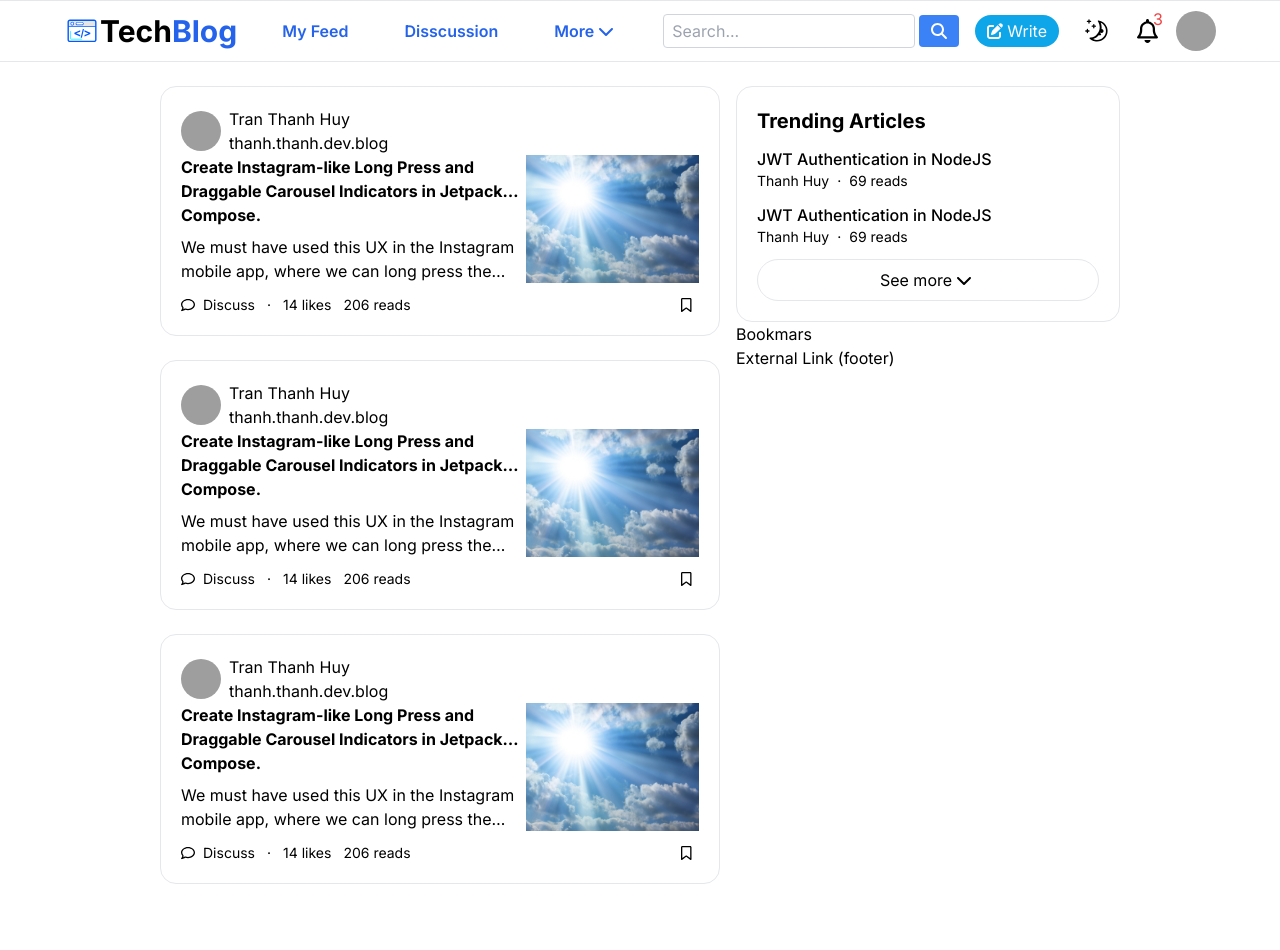
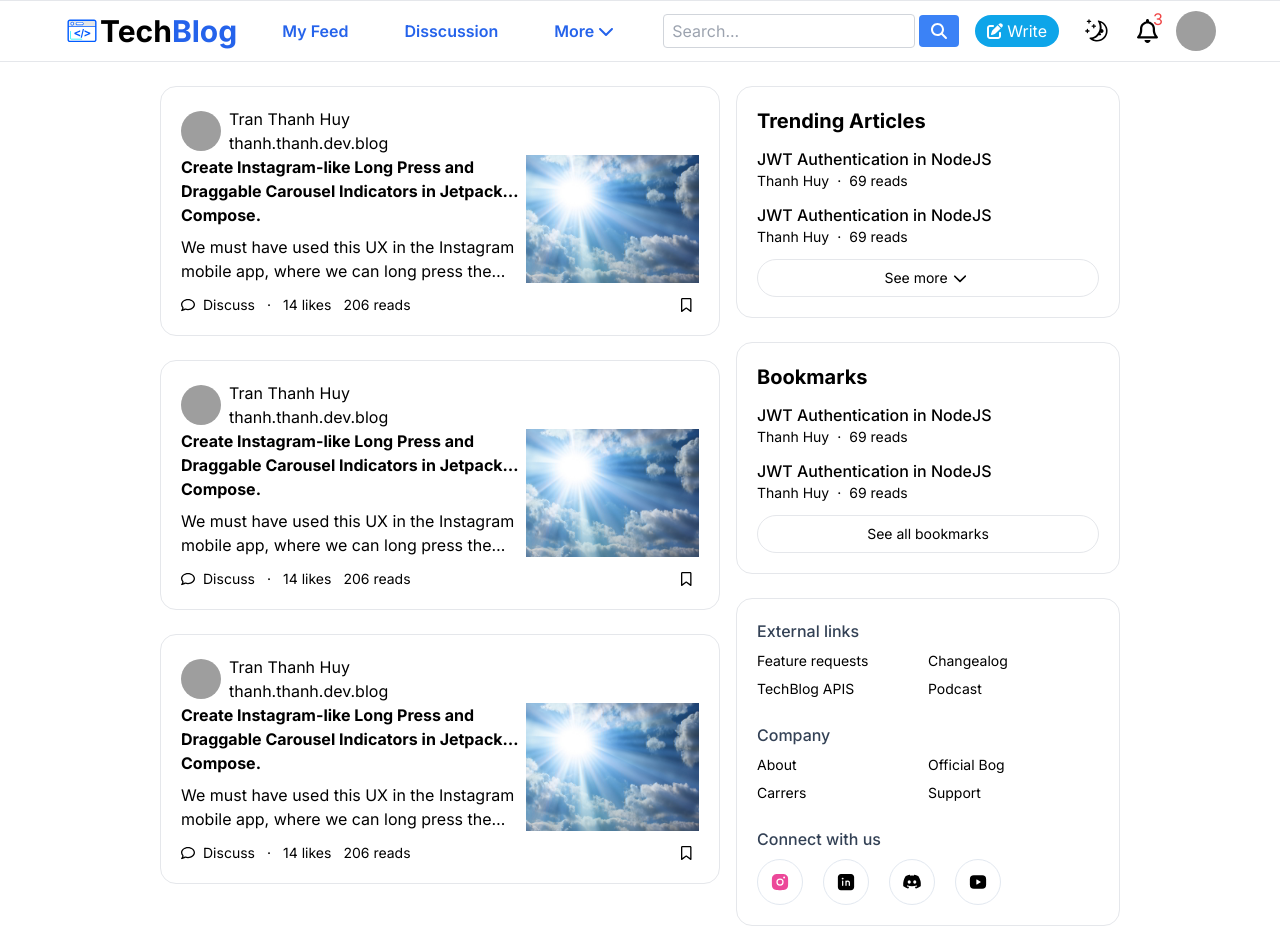
Before and after one commit to tranthanhhuy19032001/frontend-nextjs, a Next.js app: page / in a window 1280 px wide. Before the commit the page ends 884 px from the top, so only its background shows below. Built offline with nearby package versions, Linux system fonts and the light colour scheme; grey boxes are pictures that could not be loaded.

Commit message:
[FE][Aside] Implement UI

```diff
--- /dev/null
+++ b/src/components/blog/asideArticle/Bookmark.tsx
@@ -0,0 +1,26 @@
+'use client'
+
+import Button from '@/components/button/Button'
+import ArticleItem from './ArticleItem'
+
+interface AsideAritleProps {
+    article?: []
+}
+
+export default function Bookmark({ article }: AsideAritleProps) {
+    // handle expand article on trending area
+
+    return (
+        <div className="p-5 border border-solid w-full mt-6 rounded-2xl">
+            <h4 className="font-bold text-xl">Bookmarks</h4>
+            <ArticleItem />
+            <ArticleItem />
+            <Button
+                href="/bookmark"
+                className="block text-center text-sm w-full py-2 border border-solid rounded-3xl mt-3 hover:bg-slate-50 hover:dark:bg-slate-800"
+            >
+                See all bookmarks
+            </Button>
+        </div>
+    )
+}
--- a/src/components/blog/trendingArticle/TrendingArticle.tsx
+++ b/src/components/blog/asideArticle/TrendingArticle.tsx
@@ -5,11 +5,16 @@ import ArticleItem from './ArticleItem'
 import { FontAwesomeIcon } from '@fortawesome/react-fontawesome'
 import { faChevronDown } from '@fortawesome/free-solid-svg-icons'
 
-export default function TrendingArticle(params: any) {
+interface AsideAritleProps {
+    article?: []
+    onClick?: () => void
+}
+
+export default function TrendingArticle({
+    article,
+    onClick,
+}: AsideAritleProps) {
     // handle expand article on trending area
-    const onSeemore = () => {
-        console.log('See more!')
-    }
 
     return (
         <div className="p-5 border border-solid w-full mt-6 rounded-2xl">
@@ -17,8 +22,8 @@ export default function TrendingArticle(params: any) {
             <ArticleItem />
             <ArticleItem />
             <Button
-                onClick={onSeemore}
-                className="w-full py-2 border border-solid rounded-3xl mt-3 hover:bg-slate-50 hover:dark:bg-slate-800"
+                onClick={onClick}
+                className="w-full py-2 text-sm border border-solid rounded-3xl mt-3 hover:bg-slate-50 hover:dark:bg-slate-800"
                 rightIcon={<FontAwesomeIcon icon={faChevronDown} />}
             >
                 See more
--- a/src/components/body/aside/Aside.tsx
+++ b/src/components/body/aside/Aside.tsx
@@ -1,11 +1,13 @@
-import TrendingArticle from '@/components/blog/trendingArticle/TrendingArticle'
+import Bookmark from '@/components/blog/asideArticle/Bookmark'
+import TrendingArticle from '@/components/blog/asideArticle/TrendingArticle'
+import AsideFooter from '@/components/footer/AsideFooter'
 
 export default function Aside() {
     return (
         <aside className="w-2/5 ">
             <TrendingArticle />
-            <div>Bookmars</div>
-            <div>External Link (footer)</div>
+            <Bookmark />
+            <AsideFooter />
         </aside>
     )
 }
--- /dev/null
+++ b/src/components/footer/AsideFooter.tsx
@@ -0,0 +1,63 @@
+import Link from 'next/link'
+import {
+    InstagramIcon,
+    LinkedinIcon,
+    DiscordIcon,
+    YoutubeIcon,
+} from '@/components/icons/index'
+
+export default function AsideFooter(params: any) {
+    return (
+        <div className="p-5 border border-solid w-full mt-6 mb-6 rounded-2xl ">
+            <div className="grid grid-cols-2 gap-y-2 text-sm">
+                <h3 className="col-span-2 font-medium text-base text-slate-700 dark:text-slate-200">
+                    External links
+                </h3>
+                <Link href={'/feature-request'}>Feature requests</Link>
+                <Link href={'/changealog'}>Changealog</Link>
+                <Link href={'/techblog-apis'}>TechBlog APIS</Link>
+                <Link href={'/podcast'}>Podcast</Link>
+                <h3 className="col-span-2 mt-4 font-medium text-base text-slate-700 dark:text-slate-200">
+                    Company
+                </h3>
+                <Link href={'/about'}>About</Link>
+                <Link href={'/official-blog'}>Official Bog</Link>
+                <Link href={'/career'}>Carrers</Link>
+                <Link href={'/support'}>Support</Link>
+                <h3 className="col-span-2 mt-4 font-medium text-base text-slate-700 dark:text-slate-200">
+                    Connect with us
+                </h3>
+                <div className="col-span-2 flex gap-5">
+                    <Link
+                        target="_blank"
+                        href={'/linkedin'}
+                        className="border border-slate-200 rounded-full p-3 dark:border-slate-800 hover:bg-slate-100 dark:hover:bg-slate-800"
+                    >
+                        <InstagramIcon className="text-pink-500" />
+                    </Link>
+                    <Link
+                        target="_blank"
+                        href={'/instagram'}
+                        className="border border-slate-200 rounded-full p-3 dark:border-slate-800 hover:bg-slate-100 dark:hover:bg-slate-800"
+                    >
+                        <LinkedinIcon />
+                    </Link>
+                    <Link
+                        target="_blank"
+                        href={'https://www.youtube.com/'}
+                        className="border border-slate-200 rounded-full p-3 dark:border-slate-800 hover:bg-slate-100 dark:hover:bg-slate-800"
+                    >
+                        <DiscordIcon />
+                    </Link>
+                    <Link
+                        target="_blank"
+                        href={'https://www.youtube.com/'}
+                        className="border border-slate-200 rounded-full p-3 dark:border-slate-800 hover:bg-slate-100 dark:hover:bg-slate-800"
+                    >
+                        <YoutubeIcon />
+                    </Link>
+                </div>
+            </div>
+        </div>
+    )
+}
--- /dev/null
+++ b/src/components/icons/index.tsx
@@ -0,0 +1,103 @@
+import { SVGProps } from 'react'
+
+interface IconProps {
+    width?: string
+    height?: string
+    className?: string
+}
+
+export const InstagramIcon = ({
+    width = '20',
+    height = '20',
+    className,
+}: IconProps) => {
+    return (
+        <svg
+            fill="none"
+            viewBox="0 0 20 20"
+            width={width}
+            height={height}
+            className={className}
+        >
+            <path
+                fill="currentColor"
+                d="M7.625 10a2.375 2.375 0 1 1 4.75 0 2.375 2.375 0 0 1-4.75 0Z"
+            ></path>
+            <path
+                fill="currentColor"
+                d="M9.139 1.875h1.722c1.143 0 2.04 0 2.76.059.733.06 1.34.184 1.888.463a4.792 4.792 0 0 1 2.094 2.094c.28.549.403 1.155.463 1.888.059.72.059 1.617.059 2.76v1.722c0 1.143 0 2.04-.059 2.76-.06.733-.184 1.34-.463 1.888a4.792 4.792 0 0 1-2.094 2.094c-.549.28-1.155.403-1.888.463-.72.059-1.617.059-2.76.059H9.14c-1.143 0-2.04 0-2.76-.059-.733-.06-1.34-.184-1.888-.463a4.792 4.792 0 0 1-2.094-2.094c-.28-.549-.403-1.155-.463-1.888-.059-.72-.059-1.617-.059-2.76V9.14c0-1.143 0-2.04.059-2.76.06-.733.184-1.34.463-1.888a4.792 4.792 0 0 1 2.094-2.094c.549-.28 1.155-.403 1.888-.463.72-.059 1.617-.059 2.76-.059ZM14.125 4.5a1 1 0 1 0 0 2 1 1 0 0 0 0-2ZM10 6.375a3.625 3.625 0 1 0 0 7.25 3.625 3.625 0 0 0 0-7.25Z"
+                fillRule="evenodd"
+                clipRule="evenodd"
+            ></path>
+        </svg>
+    )
+}
+
+export const LinkedinIcon = ({
+    width = '20',
+    height = '20',
+    className,
+}: IconProps) => {
+    return (
+        <svg
+            fill="none"
+            viewBox="0 0 20 20"
+            width={width}
+            height={height}
+            className={className}
+        >
+            <path
+                fill="currentColor"
+                d="M1.875 5c0-1.726 1.4-3.125 3.125-3.125h10c1.726 0 3.125 1.4 3.125 3.125v10c0 1.726-1.4 3.125-3.125 3.125H5A3.125 3.125 0 0 1 1.875 15V5Zm4.792.625a.958.958 0 1 0 0 1.917.958.958 0 0 0 0-1.917Zm.625 3.542a.625.625 0 0 0-1.25 0v4.166a.625.625 0 1 0 1.25 0V9.167Zm3.333 4.166v-2.5a1.042 1.042 0 0 1 2.083 0v2.5a.625.625 0 1 0 1.25 0v-2.5a2.292 2.292 0 0 0-3.425-1.992.625.625 0 0 0-1.158.326v4.166a.625.625 0 1 0 1.25 0Z"
+                fillRule="evenodd"
+                clipRule="evenodd"
+            ></path>
+        </svg>
+    )
+}
+
+export const DiscordIcon = ({
+    width = '20',
+    height = '20',
+    className,
+}: IconProps) => {
+    return (
+        <svg
+            fill="none"
+            viewBox="0 0 20 20"
+            width={width}
+            height={height}
+            className={className}
+        >
+            <path
+                fill="currentColor"
+                d="M7.556 2.819a.52.52 0 0 1 .544.277l.293.57c.091-.01.196-.02.309-.03.382-.037.877-.074 1.295-.074.42 0 .916.037 1.299.073l.31.032.294-.571a.52.52 0 0 1 .544-.277c1.2.188 2.524.605 3.576 1.11a.52.52 0 0 1 .2.17 14.658 14.658 0 0 1 2.558 9.872.52.52 0 0 1-.205.363 14.155 14.155 0 0 1-4.404 2.207.521.521 0 0 1-.578-.234l-.577-.957a.34.34 0 0 1 .211-.503c.51-.13 1.014-.281 1.51-.445a.52.52 0 1 0-.354-.98c-1.409.466-2.89.825-4.381.825s-2.973-.36-4.382-.825a.52.52 0 1 0-.354.98c.497.164 1.001.316 1.512.445a.34.34 0 0 1 .21.504l-.577.956a.52.52 0 0 1-.578.235 14.157 14.157 0 0 1-4.404-2.207.52.52 0 0 1-.205-.364c-.394-3.87.786-7.35 2.557-9.872a.52.52 0 0 1 .201-.17 13.562 13.562 0 0 1 3.576-1.11ZM5.734 10c0 .926.676 1.68 1.498 1.68.835 0 1.498-.754 1.498-1.68.014-.92-.657-1.68-1.498-1.68-.835 0-1.498.754-1.498 1.68Zm7.038 1.68c-.822 0-1.498-.754-1.498-1.68 0-.926.663-1.68 1.498-1.68.841 0 1.511.76 1.498 1.68 0 .926-.657 1.68-1.498 1.68Z"
+                fillRule="evenodd"
+                clipRule="evenodd"
+            ></path>
+        </svg>
+    )
+}
+
+export const YoutubeIcon = ({
+    width = '20',
+    height = '20',
+    className,
+}: IconProps) => {
+    return (
+        <svg
+            fill="none"
+            viewBox="0 0 20 20"
+            width={width}
+            height={height}
+            className={className}
+        >
+            <path
+                fill="currentColor"
+                d="M1.875 7.292a3.958 3.958 0 0 1 3.958-3.959h8.334a3.958 3.958 0 0 1 3.958 3.959v5.416a3.958 3.958 0 0 1-3.958 3.959H5.833a3.958 3.958 0 0 1-3.958-3.959V7.292Zm7.09.17a.417.417 0 0 0-.632.357v4.362c0 .324.354.524.631.357l3.635-2.18a.417.417 0 0 0 0-.715L8.964 7.462Z"
+                fillRule="evenodd"
+                clipRule="evenodd"
+            ></path>
+        </svg>
+    )
+}
```
Also changed, not shown: public/svg/logo.svg, src/components/blog/asideArticle/ArticleItem.tsx (renamed from src/components/blog/trendingArticle/ArticleItem.tsx), src/components/footer/Footer.tsx (added).
